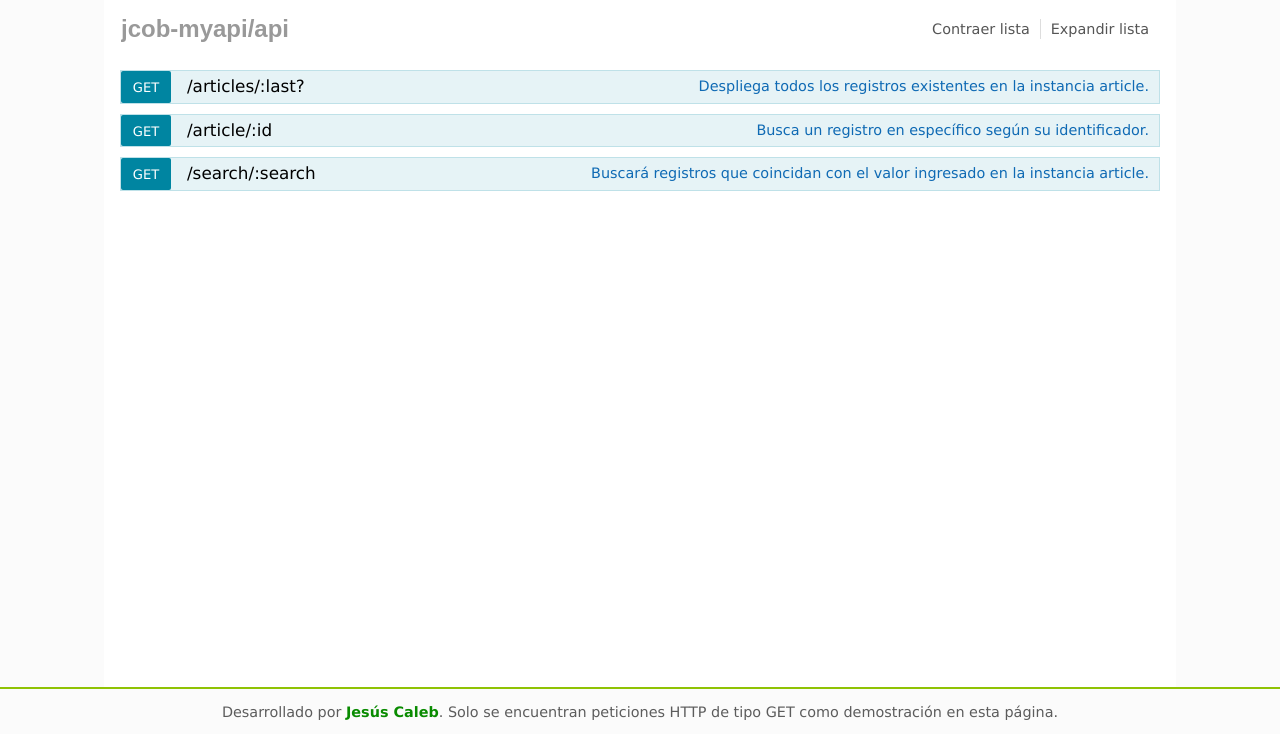
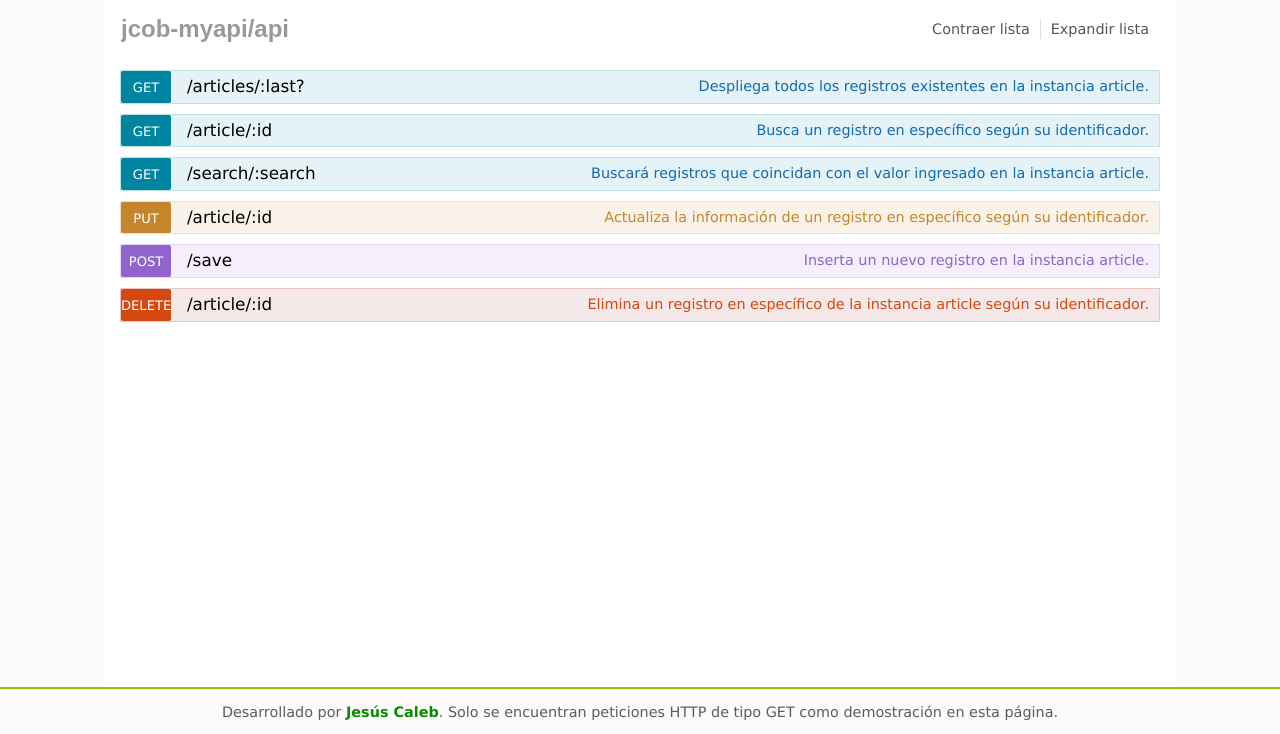
Before and after one commit to jesuscaleb/node-api-rest, a website: page public/index.html in a window 1280 px wide. Shown: the part 66-800 px from the top of the page. Drawn offline with nearby package versions, Linux system fonts and the light colour scheme.

Commit message:
Non-functional menus added to menu list.

```diff
--- a/public/css/styles.css
+++ b/public/css/styles.css
@@ -144,12 +144,33 @@ a {
 }
 
 .resource ul.endpoints li.endpoint ul.operations li.operation.get div.heading{
-    background-color: #e6f3f6 !important;
-    border: 1px solid #bfe1e8 !important;
+    background-color: #e6f3f6;
+    border: 1px solid #bfe1e8;
     cursor: pointer;
 }
 
-.resource ul.endpoints li.endpoint ul.operations li.operation.get div.heading h3{
+.resource ul.endpoints li.endpoint ul.operations li.operation.put div.heading{
+    background-color: #f9f2e9;
+    border: 1px solid #f0e0ca;
+    /* cursor: pointer; */
+}
+
+.resource ul.endpoints li.endpoint ul.operations li.operation.post div.heading{
+    background-color: #f4effa;
+    border: 1px solid #e3d8f3;
+    /* cursor: pointer; */
+}
+
+.resource ul.endpoints li.endpoint ul.operations li.operation.delete div.heading{
+    background-color: #f5e8e8;
+    border: 1px solid #e8c6c7;
+    /* cursor: pointer; */
+}
+
+.resource ul.endpoints li.endpoint ul.operations li.operation.get div.heading h3,
+.resource ul.endpoints li.endpoint ul.operations li.operation.put div.heading h3,
+.resource ul.endpoints li.endpoint ul.operations li.operation.post div.heading h3,
+.resource ul.endpoints li.endpoint ul.operations li.operation.delete div.heading h3{
     display: block;
     clear: none;
     float: left;
@@ -161,13 +182,16 @@ a {
 
 }
 
-.resource ul.endpoints li.endpoint ul.operations li.operation.get div.heading h3 span {
+.resource ul.endpoints li.endpoint ul.operations li.operation.get div.heading h3 span,
+.resource ul.endpoints li.endpoint ul.operations li.operation.put div.heading h3 span,
+.resource ul.endpoints li.endpoint ul.operations li.operation.post div.heading h3 span,
+.resource ul.endpoints li.endpoint ul.operations li.operation.delete div.heading h3 span {
     margin: 0;
     padding: 0;
 }
 
-.resource ul.endpoints li.endpoint ul.operations li.operation.get div.heading h3 span.http_method a {
-    background-color: #0085a1;
+.resource ul.endpoints li.endpoint ul.operations li.operation div.heading h3 span.http_method a {
+
 
     text-transform: uppercase;
     text-decoration: none;
@@ -185,21 +209,49 @@ a {
     border-radius: 2px;
 }
 
-.resource ul.endpoints li.endpoint ul.operations li.operation.get div.heading h3 span.path {
+.resource ul.endpoints li.endpoint ul.operations li.operation.get div.heading h3 span.http_method a{
+    background-color: #0085a1;
+}
+
+.resource ul.endpoints li.endpoint ul.operations li.operation.put div.heading h3 span.http_method a{
+    background-color:   #c5862b;
+}
+
+.resource ul.endpoints li.endpoint ul.operations li.operation.post div.heading h3 span.http_method a{
+    background-color: #9063cd;
+}
+
+.resource ul.endpoints li.endpoint ul.operations li.operation.delete div.heading h3 span.http_method a{
+    background-color:  #d4470f;
+}
+
+.resource ul.endpoints li.endpoint ul.operations li.operation.get div.heading h3 span.path,
+.resource ul.endpoints li.endpoint ul.operations li.operation.put div.heading h3 span.path,
+.resource ul.endpoints li.endpoint ul.operations li.operation.post div.heading h3 span.path,
+.resource ul.endpoints li.endpoint ul.operations li.operation.delete div.heading h3 span.path {
     padding-left: 10px;
 }
 
-.resource ul.endpoints li.endpoint ul.operations li.operation.get div.heading h3 span.path a{
+.resource ul.endpoints li.endpoint ul.operations li.operation.get div.heading h3 span.path a,
+.resource ul.endpoints li.endpoint ul.operations li.operation.put div.heading h3 span.path a,
+.resource ul.endpoints li.endpoint ul.operations li.operation.post div.heading h3 span.path a,
+.resource ul.endpoints li.endpoint ul.operations li.operation.delete div.heading h3 span.path a{
     color: black;
     text-decoration: none;
     font-size: 0.90em;
 }
 
-.resource ul.endpoints li.endpoint ul.operations li.operation.get div.heading h3 span.path a:hover{
+.resource ul.endpoints li.endpoint ul.operations li.operation.get div.heading h3 span.path a:hover,
+.resource ul.endpoints li.endpoint ul.operations li.operation.put div.heading h3 span.path a:hover,
+.resource ul.endpoints li.endpoint ul.operations li.operation.post div.heading h3 span.path a:hover,
+.resource ul.endpoints li.endpoint ul.operations li.operation.delete div.heading h3 span.path a:hover{
     text-decoration: underline;
 }
 
-.resource ul.endpoints li.endpoint ul.operations li.operation.get div.heading ul.options {
+.resource ul.endpoints li.endpoint ul.operations li.operation.get div.heading ul.options,
+.resource ul.endpoints li.endpoint ul.operations li.operation.put div.heading ul.options,
+.resource ul.endpoints li.endpoint ul.operations li.operation.post div.heading ul.options,
+.resource ul.endpoints li.endpoint ul.operations li.operation.delete div.heading ul.options{
     overflow: hidden;
     padding: 0;
     display: block;
@@ -210,6 +262,21 @@ a {
 
 .resource ul.endpoints li.endpoint ul.operations li.operation.get div.heading ul.options li a{
     color: #0f6ab4;
+    text-decoration: none;
+}
+
+.resource ul.endpoints li.endpoint ul.operations li.operation.put div.heading ul.options li a{
+    color: #c5862b;
+    text-decoration: none;
+}
+
+.resource ul.endpoints li.endpoint ul.operations li.operation.post div.heading ul.options li a{
+    color: #9063cd;
+    text-decoration: none;
+}
+
+.resource ul.endpoints li.endpoint ul.operations li.operation.delete div.heading ul.options li a{
+    color: #d4470f;
     text-decoration: none;
 }
 
--- a/public/index.html
+++ b/public/index.html
@@ -101,7 +101,7 @@
                                         <td class="code"><label for="mfilter0.5860265701669134">/:last?</label></td>
                                         <td>any</td>
                             <td class="markdown"><p>
-                              Filtra las últimos 5 registros. El valor de este parámetro es irrelevante, basta asignar cualquier valor para ejecutar la consulta.
+                              Filtra las últimos 5 registros. El valor de este parámetro es opcional, basta asignar cualquier valor para ejecutar la consulta.
                             </p>
                             </td>
                             <td>
@@ -307,6 +307,63 @@
                                 </div>
                               </div>
                             </li>
+                            <li class="put operation">
+                              <!-- Item Heading -->
+                              <div class="heading">
+                                  <h3>
+                                    <span class="http_method">
+                                    <a>put</a>
+                                    </span>
+                                    <span class="path">
+                                    <a>/article/:id</a>
+                                    </span>
+                                  </h3>
+                                  <ul class="options">
+                                    <li>
+                                      <a>Actualiza la información de un registro en específico según su identificador.</a>
+                                    </li>
+                                  </ul>
+                              </div>
+                            </li>
+
+                            <li class="post operation">
+                              <!-- Item Heading -->
+                              <div class="heading">
+                                  <h3>
+                                    <span class="http_method">
+                                    <a>post</a>
+                                    </span>
+                                    <span class="path">
+                                    <a>/save</a>
+                                    </span>
+                                  </h3>
+                                  <ul class="options">
+                                    <li>
+                                      <a>Inserta un nuevo registro en la instancia article.</a>
+                                    </li>
+                                  </ul>
+                              </div>
+                            </li>
+
+                            <li class="delete operation">
+                              <!-- Item Heading -->
+                              <div class="heading">
+                                  <h3>
+                                    <span class="http_method">
+                                    <a>delete</a>
+                                    </span>
+                                    <span class="path">
+                                    <a>/article/:id</a>
+                                    </span>
+                                  </h3>
+                                  <ul class="options">
+                                    <li>
+                                      <a>Elimina un registro en específico de la instancia article según su identificador.</a>
+                                    </li>
+                                  </ul>
+                              </div>
+                            </li>
+
                         </ul>
                     </li>
                 </ul>
```
